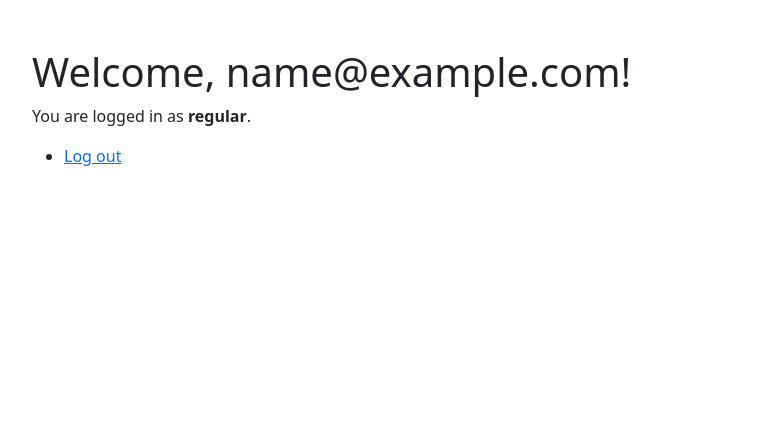
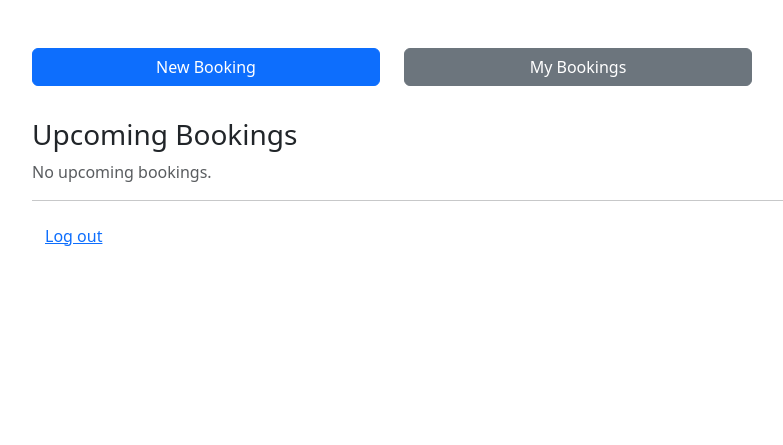
Before and after one commit to Mansim1/env-booker, a Flask app: page / in a window 1280 px wide. Shown: the part 56-501 px from the top of the page, without its empty margins (62-845 px from the left). Run offline with Flask 3, Linux system fonts and the light colour scheme; the visitor is signed in with stand-in values (Sample User, id 1); data that the repository does not hold is empty.

Commit message:
Added dashboard

```diff
--- a/app/auth/routes.py
+++ b/app/auth/routes.py
@@ -29,7 +29,7 @@ def login():
         if user:
             login_user(user)
             flash(f"Welcome, {user.email}", "success")
-            return redirect(url_for("main.index"))
+            return redirect(url_for("main.dashboard"))
         flash("Invalid email or password.", "danger")
     return render_template("auth/login.html", form=form)
 
--- a/app/main/routes.py
+++ b/app/main/routes.py
@@ -1,10 +1,38 @@
-from flask import Blueprint, render_template, redirect, url_for
-from flask_login import current_user, login_required
+from datetime import datetime
+from flask import Blueprint, render_template
+from flask_login import login_required, current_user
+from app.models import Booking
 
 main_bp = Blueprint("main", __name__)
 
+
 @main_bp.route("/")
-def index():
-    if not current_user.is_authenticated:
-        return redirect(url_for("auth.login"))
-    return render_template("main/index.html", user=current_user)
+@main_bp.route("/dashboard")
+@login_required
+def dashboard():
+    """Show dashboard with quick links and upcoming bookings."""
+    now = datetime.utcnow()
+    # Admin sees everyone’s bookings; regular users see only their own
+    if current_user.role == "admin":
+        upcoming = (
+            Booking.query
+            .filter(Booking.start >= now)
+            .order_by(Booking.start)
+            .limit(5)
+            .all()
+        )
+    else:
+        upcoming = (
+            Booking.query
+            .filter_by(user_id=current_user.id)
+            .filter(Booking.start >= now)
+            .order_by(Booking.start)
+            .limit(5)
+            .all()
+        )
+
+    return render_template(
+        "main/index.html",
+        user=current_user,
+        upcoming=upcoming
+    )
--- a/app/templates/main/index.html
+++ b/app/templates/main/index.html
@@ -1,11 +1,72 @@
 {% extends "base.html" %}
 {% block content %}
   <div class="container mt-4">
-    <h1>Welcome, {{ user.email }}!</h1>
-    <p>You are logged in as <strong>{{ user.role }}</strong>.</p>
+    {# flash messages will render here, including your green banner #}
 
-    <ul>
-      <li><a href="{{ url_for('auth.logout') }}">Log out</a></li>
-    </ul>
+    <div class="row mb-4">
+      <div class="col-md-4">
+        <a href="{{ url_for('bookings.create_booking') }}"
+           class="btn btn-primary w-100 mb-2">
+          New Booking
+        </a>
+      </div>
+      <div class="col-md-4">
+        <a href="{{ url_for('bookings.list_bookings') }}"
+           class="btn btn-secondary w-100 mb-2">
+          My Bookings
+        </a>
+      </div>
+      {% if user.role == "admin" %}
+      <div class="col-md-4">
+        <a href="{{ url_for('environment.list_environments') }}"
+           class="btn btn-warning w-100 mb-2">
+          Manage Environments
+        </a>
+      </div>
+      {% endif %}
+    </div>
+
+    <h3>Upcoming Bookings</h3>
+    {% if upcoming %}
+      <table class="table table-hover mt-2">
+        <thead>
+          <tr>
+            <th>Environment</th>
+            <th>Start</th>
+            <th>End</th>
+            {% if user.role == "admin" %}
+            <th>User</th>
+            {% endif %}
+            <th></th>
+          </tr>
+        </thead>
+        <tbody>
+        {% for b in upcoming %}
+          <tr>
+            <td>{{ b.environment.name }}</td>
+            <td>{{ b.start.strftime("%Y-%m-%d %H:%M") }}</td>
+            <td>{{ b.end.strftime("%Y-%m-%d %H:%M") }}</td>
+            {% if user.role == "admin" %}
+            <td>{{ b.user.email }}</td>
+            {% endif %}
+            <td>
+              <a href="{{ url_for('bookings.download_ics', booking_id=b.id) }}"
+                 class="btn btn-sm btn-outline-info">
+                Download .ics
+              </a>
+            </td>
+          </tr>
+        {% endfor %}
+        </tbody>
+      </table>
+      {% if upcoming|length == 5 %}
+        <p class="text-muted">Showing next 5 <a href="{{ url_for('bookings.list_bookings') }}">see all</a>.</p>
+      {% endif %}
+    {% else %}
+      <p class="text-muted">No upcoming bookings.</p>
+    {% endif %}
+
+    <hr>
+    <p><a href="{{ url_for('auth.logout') }}" class="btn btn-link">Log out</a></p>
   </div>
 {% endblock %}
```
